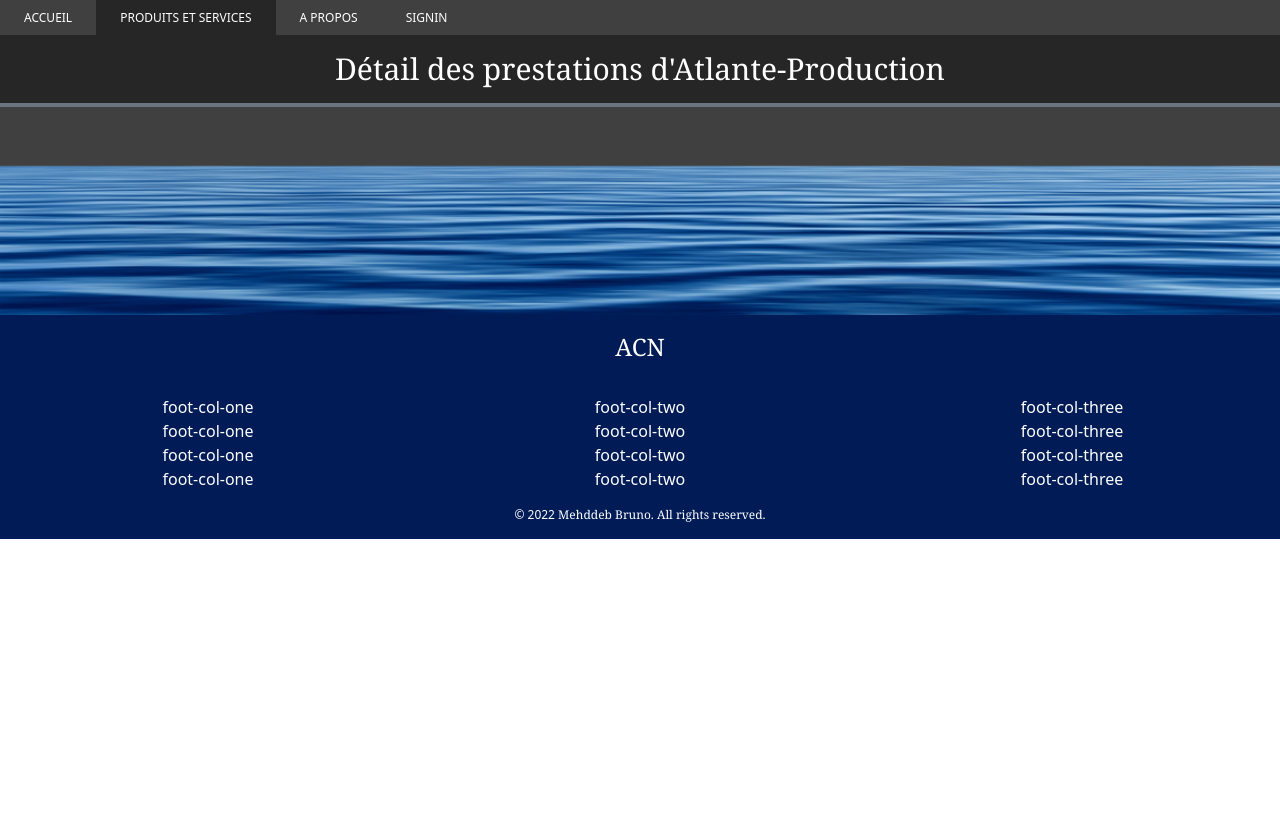
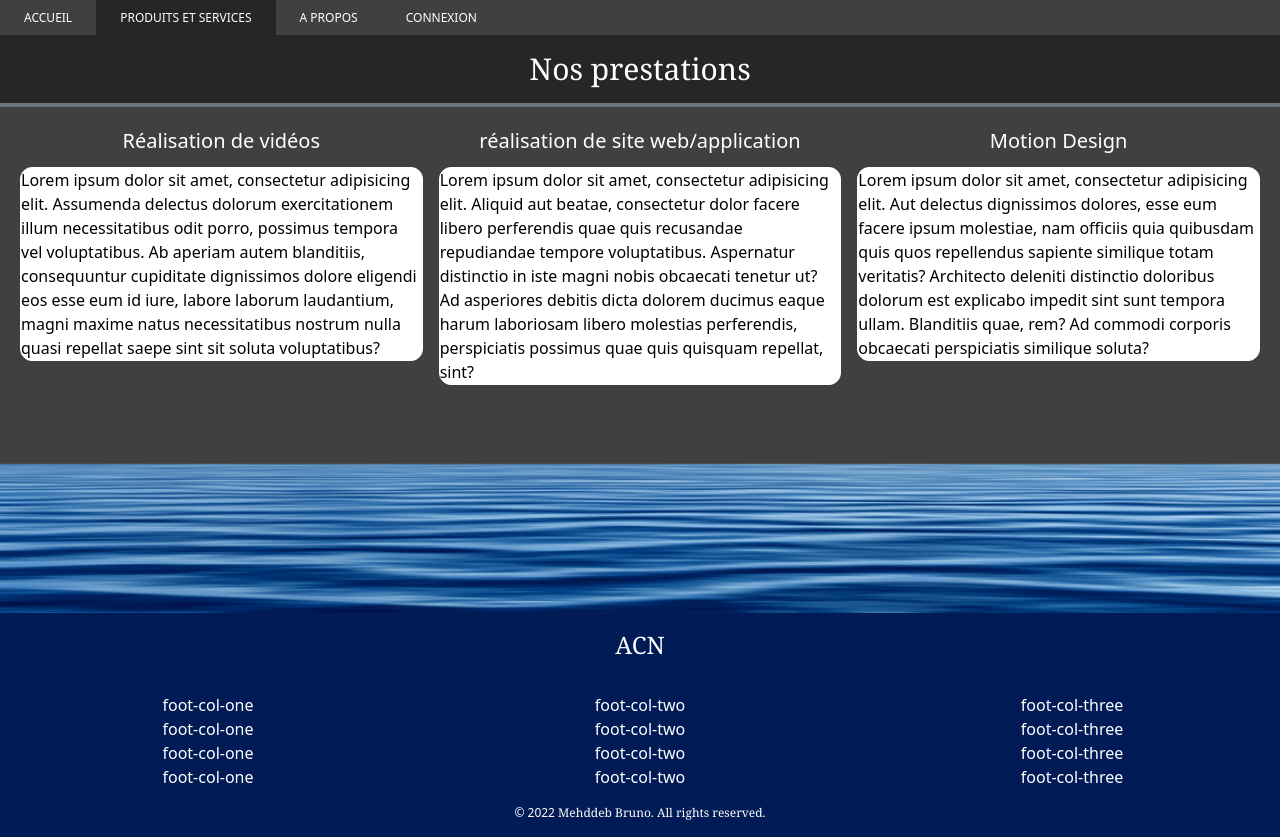
Before and after one commit to bsao17/AtlanteVideo_Client_ReactTS, a React (Create React App) app: page /product in a window 1280 px wide. Before the commit the page ends 800 px from the top, so only its background shows below. Built offline with nearby package versions, Linux system fonts and the light colour scheme; what tw-elements would draw is missing.

Commit message:
feat: working Product.tsx Home.tsx Navigation.tsx

```diff
--- a/src/components/Navigation.tsx
+++ b/src/components/Navigation.tsx
@@ -66,7 +66,7 @@ const Navigation: React.FC = () => {
                         handleFocusNavigation("signin");
                     }}
                 >
-                    Signin
+                    Connexion
                 </Link>
             </ul>
         </div>
--- a/src/pages/About.tsx
+++ b/src/pages/About.tsx
@@ -7,7 +7,7 @@ import styles from "./style/about.module.css";
 const About: FunctionComponent = () => {
     return (
         <div className=" min-h-screen">
-            <TitleCard title={"Historique et projets d'Atlante-Production"} />
+            <TitleCard title={"A Propos de Nous"} />
             <div className="flex justify-center">
                 <SetProfile />
             </div>
--- a/src/pages/Home.tsx
+++ b/src/pages/Home.tsx
@@ -22,7 +22,7 @@ function Home() {
 
   return (
     <>
-      <TitleCard title="Atlante-Video-Production" />
+      <TitleCard title="Atlante Création Numérique" />
       <div
         className="
             columns-2
--- a/src/pages/Product.tsx
+++ b/src/pages/Product.tsx
@@ -6,7 +6,21 @@ import {FunctionComponent} from "react";
 const Product: FunctionComponent = ()=>{
     return (
         <div>
-            <TitleCard title="Détail des prestations d'Atlante-Production"/>
+            <TitleCard title="Nos prestations"/>
+            <div className="columns-3 m-5">
+                <div className="hover:bg-gray-600 hover:border hover:border-white rounded-xl">
+                    <h3 className="text-xl text-center text-white mb-3">Réalisation de vidéos</h3>
+                    <div className="border border-white rounded-xl bg-white">Lorem ipsum dolor sit amet, consectetur adipisicing elit. Assumenda delectus dolorum exercitationem illum necessitatibus odit porro, possimus tempora vel voluptatibus. Ab aperiam autem blanditiis, consequuntur cupiditate dignissimos dolore eligendi eos esse eum id iure, labore laborum laudantium, magni maxime natus necessitatibus nostrum nulla quasi repellat saepe sint sit soluta voluptatibus?</div>
+                </div>
+                <div className="hover:bg-gray-600 hover:border hover:border-white rounded-xl">
+                    <h3 className="text-xl text-center text-white mb-3">réalisation de site web/application</h3>
+                    <div className="border border-white rounded-xl bg-white">Lorem ipsum dolor sit amet, consectetur adipisicing elit. Aliquid aut beatae, consectetur dolor facere libero perferendis quae quis recusandae repudiandae tempore voluptatibus. Aspernatur distinctio in iste magni nobis obcaecati tenetur ut? Ad asperiores debitis dicta dolorem ducimus eaque harum laboriosam libero molestias perferendis, perspiciatis possimus quae quis quisquam repellat, sint?</div>
+                </div>
+                <div className="hover:bg-gray-600 hover:border hover:border-white rounded-xl">
+                    <h3 className="text-xl text-center text-white mb-3">Motion Design</h3>
+                    <div className="border border-white rounded-xl bg-white">Lorem ipsum dolor sit amet, consectetur adipisicing elit. Aut delectus dignissimos dolores, esse eum facere ipsum molestiae, nam officiis quia quibusdam quis quos repellendus sapiente similique totam veritatis? Architecto deleniti distinctio doloribus dolorum est explicabo impedit sint sunt tempora ullam. Blanditiis quae, rem? Ad commodi corporis obcaecati perspiciatis similique soluta?</div>
+                </div>
+            </div>
         </div>
     );
 };
--- a/src/pages/Signin.tsx
+++ b/src/pages/Signin.tsx
@@ -14,7 +14,7 @@ const Signin = () => {
     console.log(mail, password);
     return (
         <div>
-            <TitleCard title="Signin"/>
+            <TitleCard title="Connexion"/>
             <section className="z-20">
                 <div className="px-6 h-full text-gray-800">
                     <div
```
